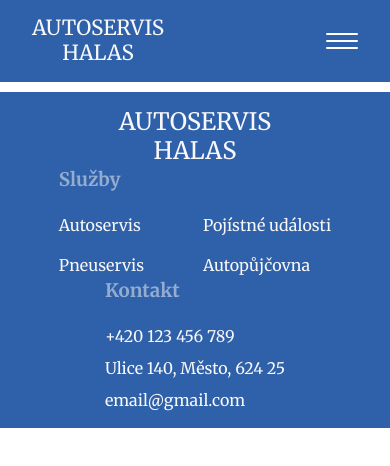
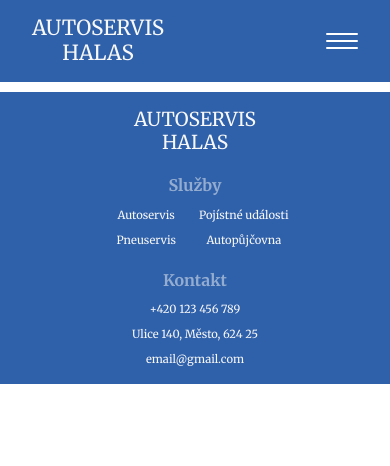
Before and after one commit to SedrlaP/ahWeb, a React (Vite) app: page / in a window 390 px wide. Shown: the top 466 px of the page. Built offline with nearby package versions, Linux system fonts and the light colour scheme.

Commit message:
add footer media queries

```diff
--- a/src/components/Footer/Footer.jsx
+++ b/src/components/Footer/Footer.jsx
@@ -7,8 +7,10 @@ function Footer() {
         Autoservis <br /> Halas
       </div>
       <div className="footer__service">
-        <h3 className="footer__service__title m-bot-1">Služby</h3>
-        <ul className="footer__service__navigation">
+        <h3 className="footer__service__title footer-title-fs m-bot-1">
+          Služby
+        </h3>
+        <ul className="footer__service__navigation footer-text-fs">
           <li>Autoservis</li>
           <li>Pojístné události</li>
           <li>Pneuservis</li>
@@ -16,8 +18,10 @@ function Footer() {
         </ul>
       </div>
       <div className="footer__contact">
-        <h3 className="footer__contact__title m-bot-1">Kontakt</h3>
-        <ul className="footer__contact__info">
+        <h3 className="footer__contact__title footer-title-fs m-bot-1">
+          Kontakt
+        </h3>
+        <ul className="footer__contact__info footer-text-fs">
           <li>+420 123 456 789</li>
           <li>Ulice 140, Město, 624 25</li>
           <li>email@gmail.com</li>
--- a/src/components/Footer/footer.css
+++ b/src/components/Footer/footer.css
@@ -20,12 +20,79 @@
     color: var(--text-color-600)
 }
 
-.footer__service__navigation {
-    display: grid;
-    grid-template-columns: 1fr 1fr;
-    gap: 1rem;
-}
-
 .footer__contact__info > * + * {
     margin-top: 0.5rem;
 }
+
+
+/* DESKTOP FOOTER */
+
+@media only screen and (min-width: 960px) {
+    .footer__service__navigation {
+        display: grid;
+        grid-template-columns: 1fr 1fr;
+        gap: 1rem;
+    }
+
+}
+
+/* MEDIUM SIZE FOOTER */
+@media only screen and (max-width: 959px) {
+    .footer {
+        gap: 1rem;
+    }
+
+    .footer__service__navigation > * + * {
+        margin-top: 0.5rem;
+    }
+
+    .footer__logo {
+        font-size: 1.4rem;
+    }
+
+    .footer-title-fs {
+        font-size: 1.2rem;
+    }
+
+    .footer-text-fs {
+        font-size: 0.8rem;
+    }
+}
+
+/* MOBILE FOOTER */
+
+@media only screen and (max-width: 599px) {
+    .footer {
+        gap: 1.2rem;
+        flex-direction: column;
+        justify-content: center;
+        align-items: center;
+    }
+
+    .footer__service__navigation {
+        display: grid;
+        grid-template-columns: 1fr 1fr;
+        text-align: center;
+        gap: 0.5rem;
+    }
+
+    .footer__service__navigation > * + * {
+        margin-top: 0;
+    }
+
+    .footer__contact, .footer__service {
+        text-align: center;
+    }
+
+    .footer__logo {
+        font-size: 1.2rem;
+    }
+
+    .footer-title-fs {
+        font-size: 1rem;
+    }
+
+    .footer-text-fs {
+        font-size: 0.7rem;
+    }
+}
--- a/src/index.css
+++ b/src/index.css
@@ -5,7 +5,6 @@
   --text-color-secondary: #003D98;
   --text-color-600: #93ACD0;
   --layout-margin-x: 2rem;
-
 }
 
 *, *::before, *::after {
@@ -54,3 +53,9 @@ ul {
 .m-bot-1 {
   margin-bottom: 1.2rem;
 }
+
+@media only screen and (max-width: 599px) {
+  .m-bot-1 {
+    margin-bottom: 0.6rem;
+  }
+}
```
